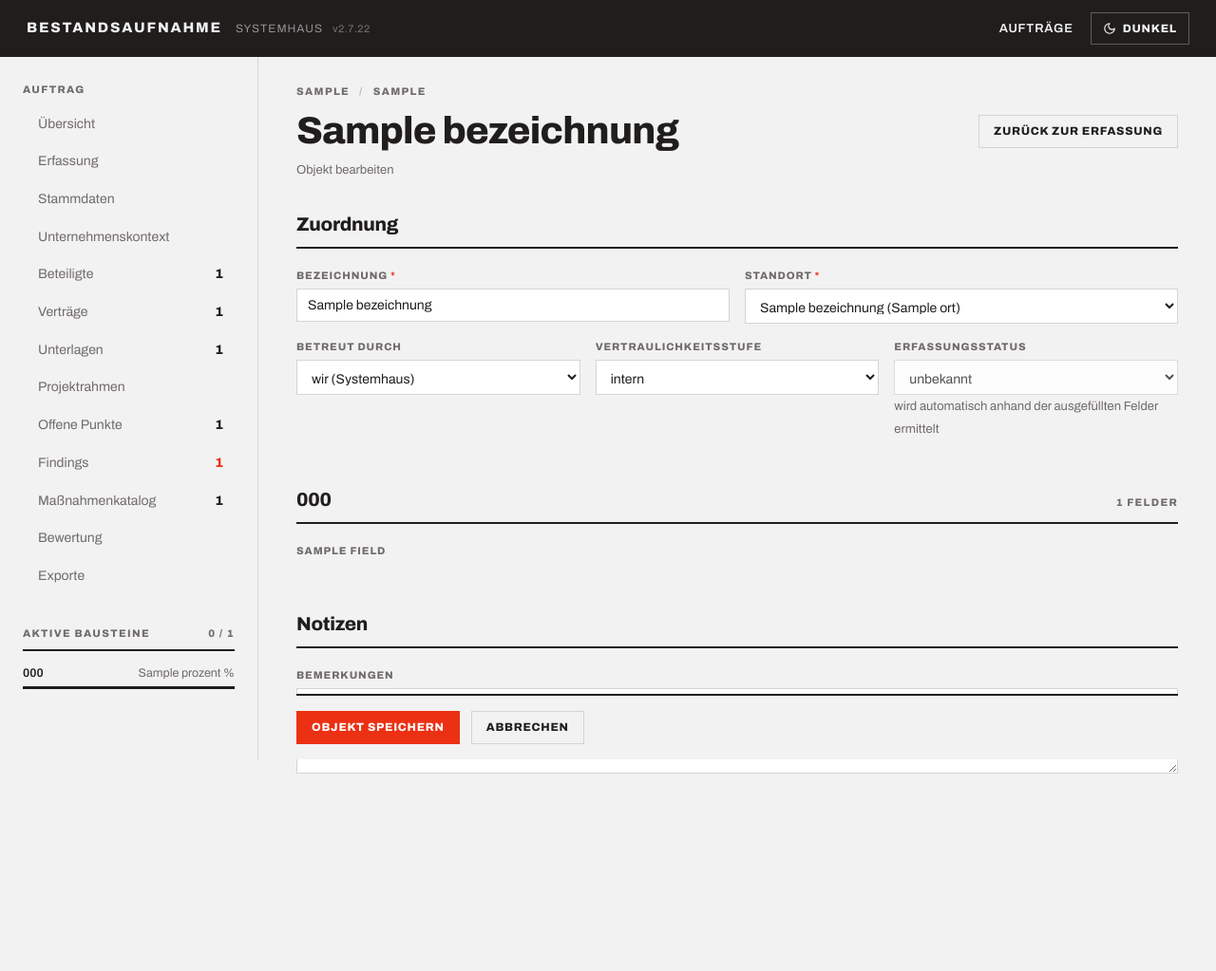
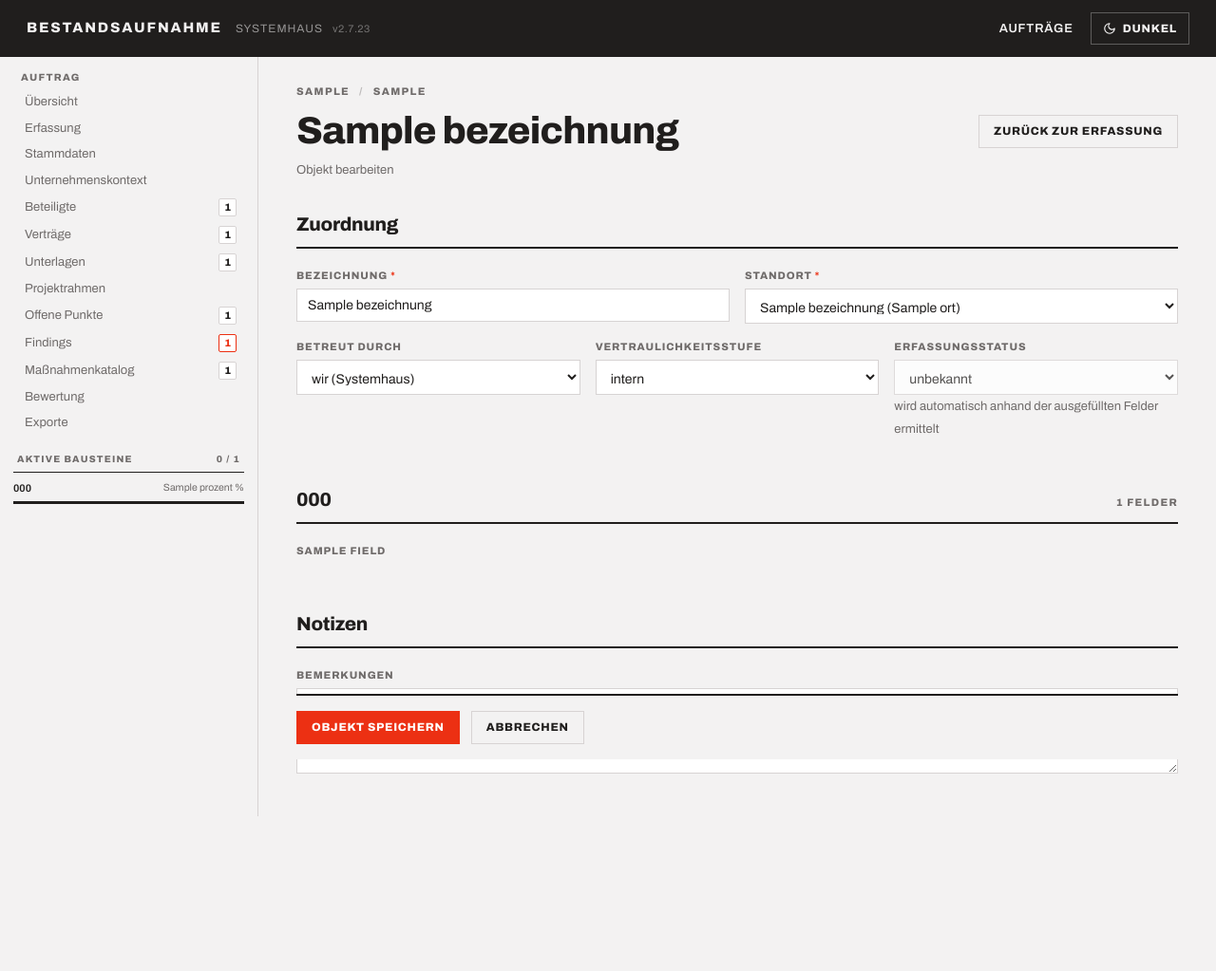
Before and after one commit to deMarcel97/bestandsaufnahme-tool, a FastAPI app: template app/templates/technik/form.html in a window 1280 px wide. Shown: the whole page at 95% size. Run offline with FastAPI, Linux system fonts and the light colour scheme; the template is opened without the code that fills it: most values are stand-ins (such as "Sample title", 1, 10 or a date in 2020).

Commit message:
feat(#326): Sidebar: Scrollbarkeit & kompakte Menü- und Baustein-Abstände

```diff
--- a/app/config.py
+++ b/app/config.py
@@ -8,7 +8,7 @@ BASE_DIR = Path(__file__).resolve().parent.parent
 # Kopfzeile der Weboberfläche und im .docx-Export verwendet — und muss beim
 # Release zusammen mit pyproject.toml, README.md und CHANGELOG.md angehoben
 # werden (siehe CLAUDE.md).
-APP_VERSION = "2.7.22"
+APP_VERSION = "2.7.23"
 
 # Nutzdaten (Aufträge, Standorte, Objekte, Findings) liegen lokal im
 # Projektverzeichnis. Im Serverbetrieb muss das Datenverzeichnis dagegen
--- a/app/static/css/style.css
+++ b/app/static/css/style.css
@@ -189,56 +189,93 @@ nav a:hover, nav a.active { color: inherit; text-decoration: underline; }
   border: 0;
   border-right: 1px solid var(--line);
   border-radius: 0;
-  padding: 28px 24px 40px;
-  min-height: calc(100vh - 60px);
+  padding: 16px 14px 24px;
+  height: 100vh;
+  max-height: 100vh;
+  overflow-y: auto;
+  scrollbar-width: thin;
+  scrollbar-color: var(--line) transparent;
+  box-sizing: border-box;
+}
+.sidebar::-webkit-scrollbar {
+  width: 5px;
+}
+.sidebar::-webkit-scrollbar-thumb {
+  background: var(--line);
+  border-radius: 3px;
+}
+.sidebar::-webkit-scrollbar-track {
+  background: transparent;
 }
 .sidebar h3 {
-  font-size: 11px;
+  font-size: 10.5px;
   font-weight: 800;
   letter-spacing: 0.12em;
   text-transform: uppercase;
   color: var(--muted);
-  margin: 0 0 10px;
+  margin: 0 0 6px 8px;
 }
-.sidebar ul { list-style: none; margin: 0 0 32px; padding: 0; }
+.sidebar ul { list-style: none; margin: 0 0 16px; padding: 0; }
 .sidebar li a {
   display: flex;
+  align-items: center;
   justify-content: space-between;
-  gap: 8px;
-  padding: 9px 12px 9px 16px;
+  gap: 6px;
+  padding: 5px 8px 5px 12px;
   color: var(--muted);
   text-decoration: none;
-  font-size: 14px;
+  font-size: 13px;
+  line-height: 1.35;
   border-radius: 0;
   margin: 0;
+  transition: background 0.1s ease, color 0.1s ease;
 }
 .sidebar li a:hover { background: var(--hover); color: var(--ink); }
 .sidebar li a.active {
-  background: transparent;
+  background: var(--hover);
   color: var(--ink);
+  font-weight: 700;
+  border-left: 3px solid var(--accent);
+  padding-left: 9px;
+}
+.sidebar li a .count {
+  font-size: 11px;
   font-weight: 800;
-  border-left: 3px solid var(--accent);
-  padding-left: 13px;
+  padding: 1px 5px;
+  background: var(--panel);
+  border: 1px solid var(--line);
+  border-radius: 2px;
+  color: var(--ink);
 }
-.sidebar li a .count { font-weight: 800; color: var(--ink); }
-.sidebar li a .count-accent { font-weight: 800; color: var(--accent); }
+.sidebar li a .count-accent {
+  font-size: 11px;
+  font-weight: 800;
+  padding: 1px 5px;
+  background: var(--panel);
+  border: 1px solid var(--accent);
+  border-radius: 2px;
+  color: var(--accent);
+}
 
 .sidebar-head {
   display: flex;
   align-items: baseline;
   justify-content: space-between;
-  gap: 8px;
-  padding-bottom: 8px;
-  margin-bottom: 14px;
-  border-bottom: 2px solid var(--rule);
+  gap: 6px;
+  padding: 0 4px 6px;
+  margin-bottom: 8px;
+  border-bottom: 1.5px solid var(--rule);
 }
-.baustein-list { display: flex; flex-direction: column; gap: 11px; }
+.sidebar-head .eyebrow {
+  font-size: 10px;
+}
+.baustein-list { display: flex; flex-direction: column; gap: 7px; }
 .baustein-row {
   display: flex;
   justify-content: space-between;
-  gap: 8px;
-  font-size: 12.5px;
-  margin-bottom: 4px;
+  gap: 6px;
+  font-size: 11px;
+  margin-bottom: 2px;
 }
 .baustein-row span:first-child {
   font-weight: 600;
@@ -251,15 +288,19 @@ nav a:hover, nav a.active { color: inherit; text-decoration: underline; }
   color: var(--muted);
   font-variant-numeric: tabular-nums;
   white-space: nowrap;
+  font-size: 10.5px;
 }
 
-.chip-list { display: flex; flex-wrap: wrap; gap: 5px; }
+.chip-list { display: flex; flex-wrap: wrap; gap: 3px; }
 .chip {
-  font-size: 11.5px;
-  padding: 3px 7px;
+  font-size: 10.5px;
+  line-height: 1.2;
+  padding: 2px 6px;
   border: 1px solid var(--line);
   color: var(--muted);
   text-decoration: none;
+  background: var(--panel);
+  transition: background 0.1s ease, color 0.1s ease, border-color 0.1s ease;
 }
 a.chip:hover { background: var(--ink); border-color: var(--ink); color: var(--panel); }
 
--- a/pyproject.toml
+++ b/pyproject.toml
@@ -4,7 +4,7 @@ build-backend = "setuptools.build_meta"
 
 [project]
 name = "bestandsaufnahme-tool"
-version = "2.7.22"
+version = "2.7.23"
 description = "Tool für IT-Bestandsaufnahmen beim Kunden"
 authors = [{ name = "IT Systemhaus" }]
 requires-python = ">=3.10"
```
Also changed, not shown: Design änderung/handoff/app/static/css/style.css (+65 -24 lines), CHANGELOG.md, README.md.
